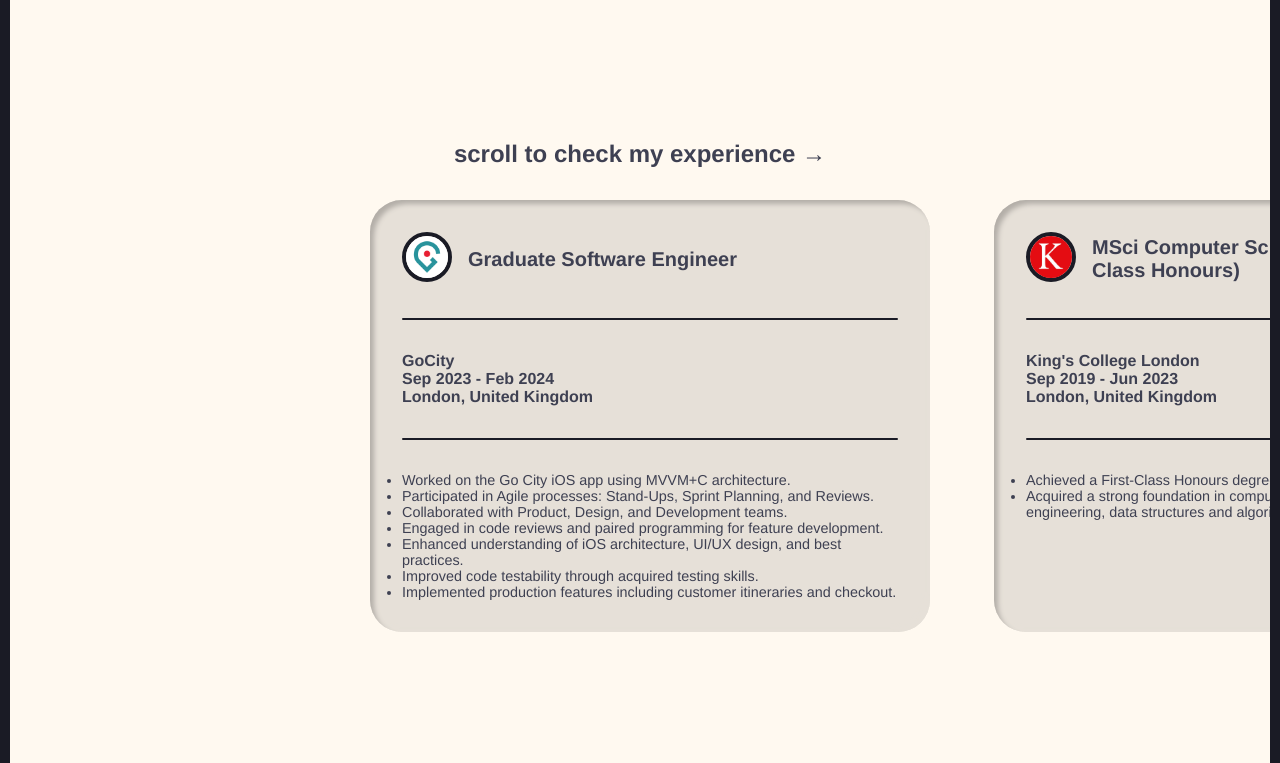
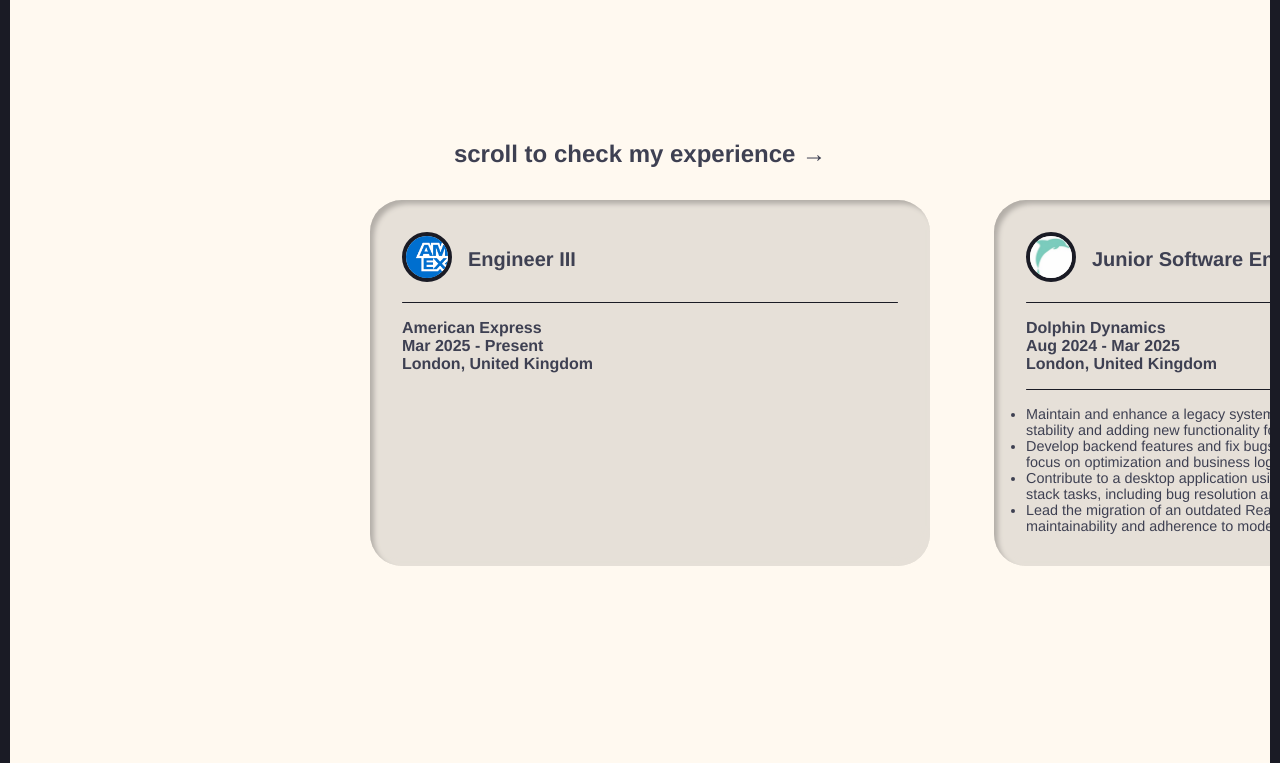
Before and after one commit to Septy2000/Portfolio-Website, a Next.js app: page / in a window 1280 px wide. Shown: the part 484-1247 px from the top of the page. Built offline with nearby package versions, Linux system fonts and the light colour scheme.

Commit message:
Added new jobs; Fixed small bugs

```diff
--- a/src/components/Images/Images.tsx
+++ b/src/components/Images/Images.tsx
@@ -5,6 +5,8 @@
 import kcl_icon from "/public/images/experience/kcl_icon.png";
 import gocity_icon from "/public/images/experience/gocity_icon.png";
 import wpf_image from "/public/images/projects/wpf_image.jpeg";
+import dd_icon from "/public/images/experience/dd_icon.jpeg";
+import amex_icon from "/public/images/experience/amex_icon.png";
 
 export const mandelbrot_image_src = mandelbrot_image.src;
 export const missing_image_src = missing_image.src;
@@ -13,3 +15,5 @@
 export const kcl_icon_src = kcl_icon.src;
 export const gocity_icon_src = gocity_icon.src;
 export const wpf_image_src = wpf_image.src;
+export const dd_icon_src = dd_icon.src;
+export const amex_icon_src = amex_icon.src;
--- a/src/components/Sections/LandingPageSections/ExperienceSection/ExperienceSection.tsx
+++ b/src/components/Sections/LandingPageSections/ExperienceSection/ExperienceSection.tsx
@@ -2,7 +2,12 @@
 import * as Styled from "./ExperienceSection.styled";
 import TimelineDescriptionItem from "./TimelineDescriptionItem/TimelineDescriptionItem";
 import React, { forwardRef } from "react";
-import { gocity_icon_src, kcl_icon_src } from "@/components/Images/Images";
+import {
+    gocity_icon_src,
+    kcl_icon_src,
+    dd_icon_src,
+    amex_icon_src,
+} from "@/components/Images/Images";
 import { useInView } from "react-intersection-observer";
 import { SpacerSmall } from "../../../Spacer/Spacer.styled";
 export type TimelineItemAttributes = {
@@ -21,6 +26,29 @@
     });
 
     const timelineItems: TimelineItemAttributes[] = [
+        {
+            title: "Engineer III",
+            company: "American Express",
+            website: "https://www.americanexpress.com/",
+            date: "Mar 2025 - Present",
+            location: "London, United Kingdom",
+            responsibilities: [],
+            icon: amex_icon_src,
+        },
+        {
+            title: "Junior Software Engineer",
+            company: "Dolphin Dynamics",
+            website: "https://www.dolphind.com/",
+            date: "Aug 2024 - Mar 2025",
+            location: "London, United Kingdom",
+            responsibilities: [
+                "Maintain and enhance a legacy system built with C# and C++, ensuring stability and adding new functionality for internal and client needs.",
+                "Develop backend features and fix bugs using .NET Framework 4.8, with a focus on optimization and business logic implementation.",
+                "Contribute to a desktop application using C++ 12 and MFC, addressing full stack tasks, including bug resolution and feature development.",
+                "Lead the migration of an outdated React project, ensuring improved maintainability and adherence to modern standards.",
+            ],
+            icon: dd_icon_src,
+        },
         {
             title: "Graduate Software Engineer",
             company: "GoCity",
@@ -61,7 +89,7 @@
 
             <Styled.HorizontalScrollContainer>
                 {timelineItems.map((item, index) => (
-                    <TimelineDescriptionItem item={item} key={index} />
+                    <TimelineDescriptionItem item={item} inView={inView} key={index} />
                 ))}
             </Styled.HorizontalScrollContainer>
             <SpacerSmall />
--- a/src/components/Sections/LandingPageSections/ExperienceSection/TimelineDescriptionItem/TimelineDescriptionItem.styled.tsx
+++ b/src/components/Sections/LandingPageSections/ExperienceSection/TimelineDescriptionItem/TimelineDescriptionItem.styled.tsx
@@ -1,13 +1,16 @@
 "use client";
 import styled from "styled-components";
 
-export const TimelineCard = styled.div`
+export const TimelineCard = styled.div<{ $inView: boolean }>`
     flex: 0 0 auto;
     width: 20rem;
+    transition: box-shadow 0.5s, background 0.5s;
     background: ${({ theme }) => theme.colors.surface.primary_shade.dark_1};
     border-radius: ${({ theme }) => theme.borderRadius.medium};
-    box-shadow: ${({ theme }) =>
-        `inset 5px 5px 5px -1px ${theme.colors.surface.primary_shade.dark_3}, inset -5px -5px 5px -1px ${theme.colors.surface.primary_shade.dark_1}`};
+    box-shadow: ${({ theme, $inView }) =>
+        $inView
+            ? `inset 5px 5px 5px -1px ${theme.colors.surface.primary_shade.dark_3}, inset -5px -5px 5px -1px ${theme.colors.surface.primary_shade.dark_1}`
+            : "none"};
     padding: ${({ theme }) => theme.padding.medium};
     display: flex;
     flex-direction: column;
@@ -46,10 +49,9 @@
 
 export const Divider = styled.div`
     width: 100%;
-    height: 2px;
+    height: 1px;
     border-radius: ${({ theme }) => theme.borderRadius.medium};
     background-color: ${({ theme }) => theme.colors.surface.secondary};
-    margin: ${({ theme }) => theme.margin.small} 0;
 `;
 
 export const CardHeader = styled.div`
@@ -63,7 +65,6 @@
     display: flex;
     flex-direction: column;
     align-items: flex-start;
-    /* gap: ${({ theme }) => theme.padding.small}; */
     margin: ${({ theme }) => theme.margin.small} 0;
 `;
 
--- a/src/components/Sections/LandingPageSections/ExperienceSection/TimelineDescriptionItem/TimelineDescriptionItem.tsx
+++ b/src/components/Sections/LandingPageSections/ExperienceSection/TimelineDescriptionItem/TimelineDescriptionItem.tsx
@@ -3,9 +3,15 @@
 import * as Styled from "./TimelineDescriptionItem.styled";
 import { PlainLinkWrapper } from "@/components/PlainLinkWrapper/PlainLinkWrapper.styled";
 import { ExperienceImage } from "@/components/Images/Images.styled";
-export default function TimelineDescriptionItem({ item }: { item: TimelineItemAttributes }) {
+export default function TimelineDescriptionItem({
+    item,
+    inView,
+}: {
+    item: TimelineItemAttributes;
+    inView: boolean;
+}) {
     return (
-        <Styled.TimelineCard>
+        <Styled.TimelineCard $inView={inView}>
             <Styled.CardHeader>
                 <Styled.TimelineIcon>
                     <PlainLinkWrapper href={item.website}>
@@ -26,7 +32,8 @@
                 <Styled.Date>{item.date}</Styled.Date>
                 <Styled.Location>{item.location}</Styled.Location>
             </Styled.CardInfo>
-            <Styled.Divider />
+
+            {item.responsibilities.length > 0 && <Styled.Divider />}
 
             <Styled.CardBody>
                 <ul>
```
Also changed, not shown: public/images/experience/amex_icon.png (added), public/images/experience/dd_icon.jpeg (added).
